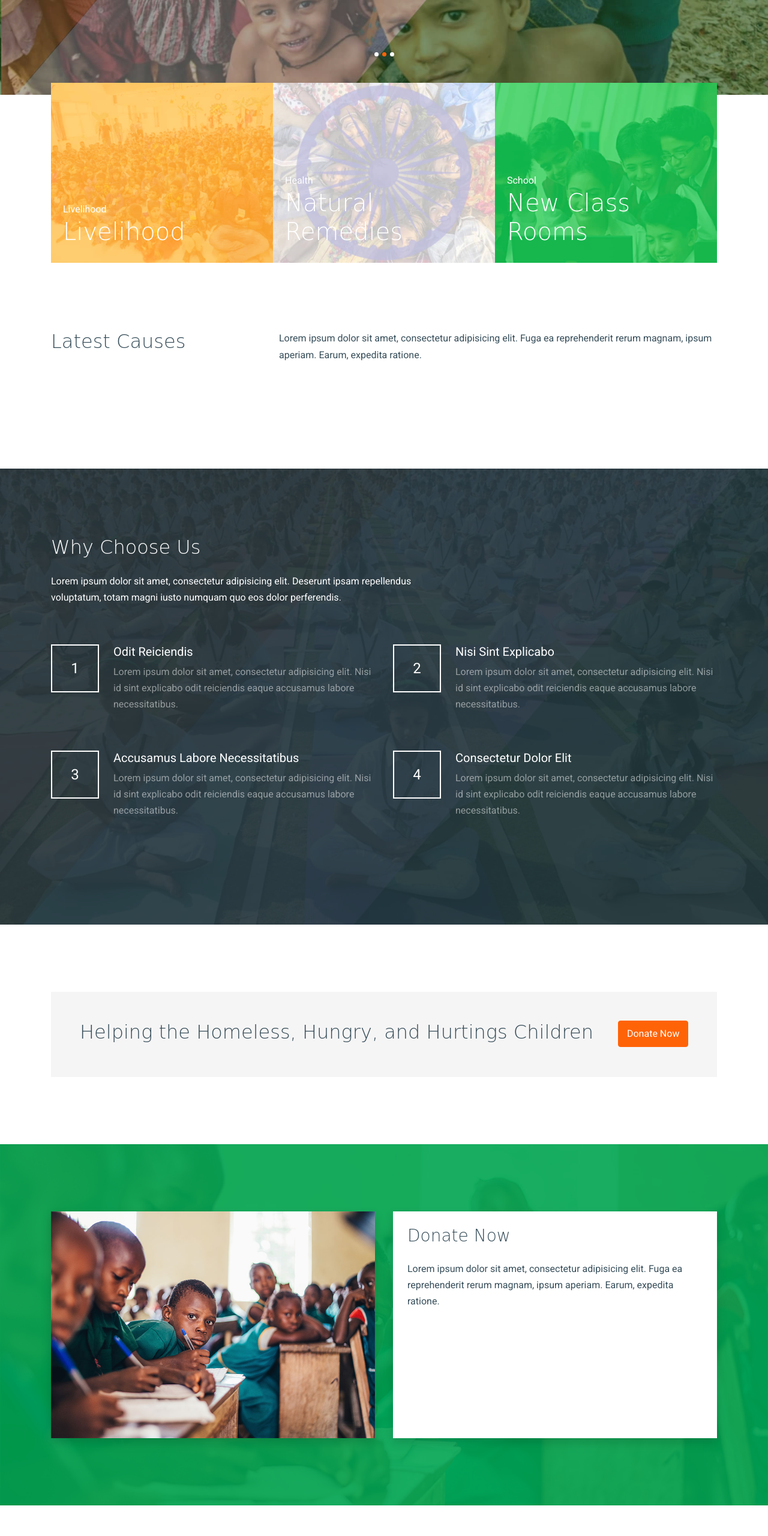
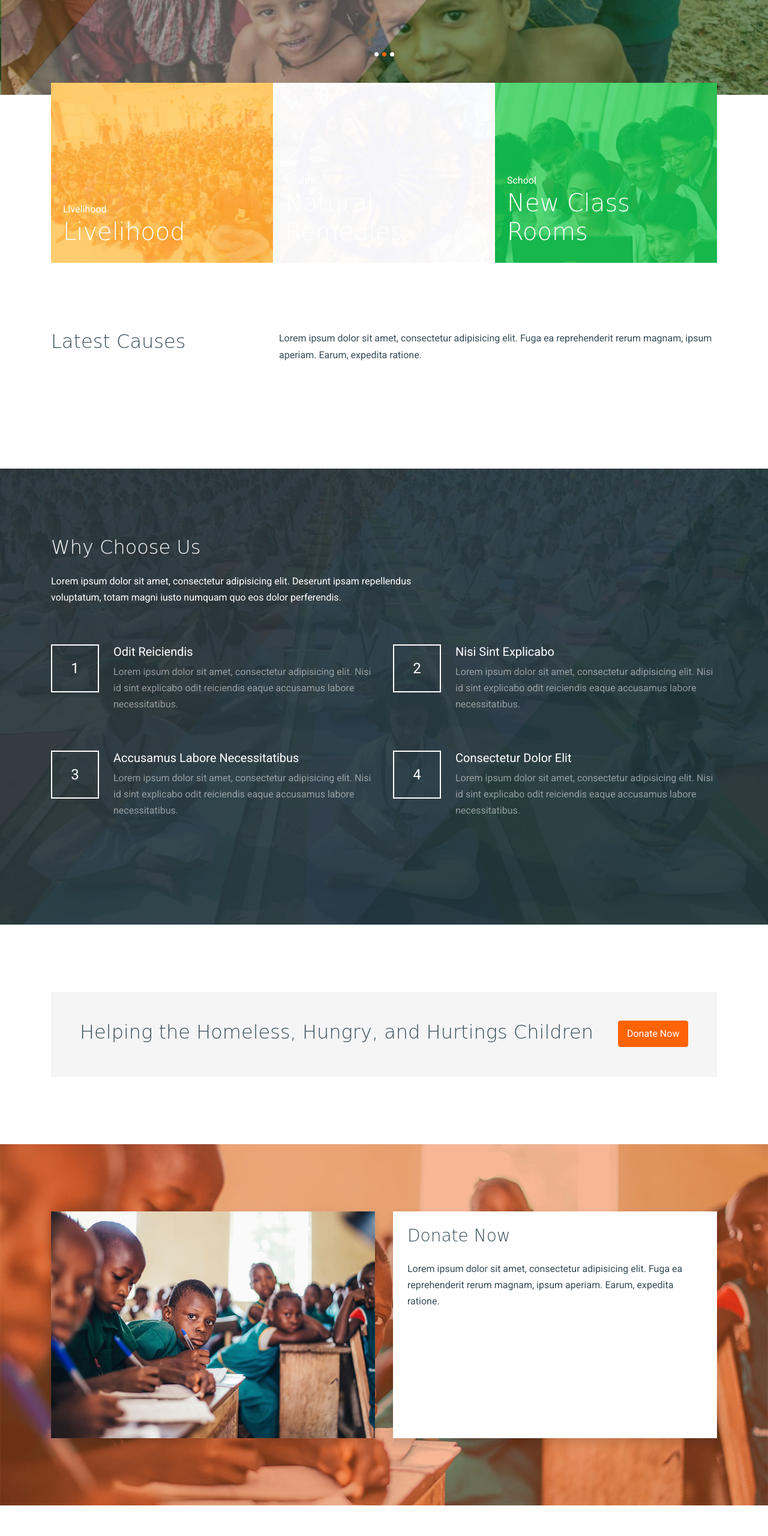
Before and after one commit to matrifoundation/matrifoundation.github.io, a plain HTML site: page index.html in a window 1280 px wide. Shown: the part 800-3360 px from the top of the page at 60% size. Drawn offline with Linux system fonts and the light colour scheme; files whose address does not match are found by name; a web font is replaced by a local one.

Commit message:
changed color

```diff
--- a/css/style.css
+++ b/css/style.css
@@ -386,7 +386,8 @@ h1, h2, h3, h4, h5,
       bottom: 0;
       z-index: 0;
       width: 100%;
-      background: rgba(0, 166, 81, 0.9); }
+      background: rgba(240, 94, 20, 0.43);
+      }
   .bg-image > .container {
     position: relative;
     z-index: 1; }
@@ -1730,7 +1731,7 @@ h1, h2, h3, h4, h5,
     .feature-29192-wrap .feature-29192.overlay-danger:before {
       background-color: #ff6307; }
     .feature-29192-wrap .feature-29192.overlay-success:before {
-      background-color: #ffffff69; }
+      background-color: #fff; }
     .feature-29192-wrap .feature-29192.overlay-warning:before {
       background-color: rgba(0, 166, 81, 0.9); }
   .feature-29192-wrap .text {
```
